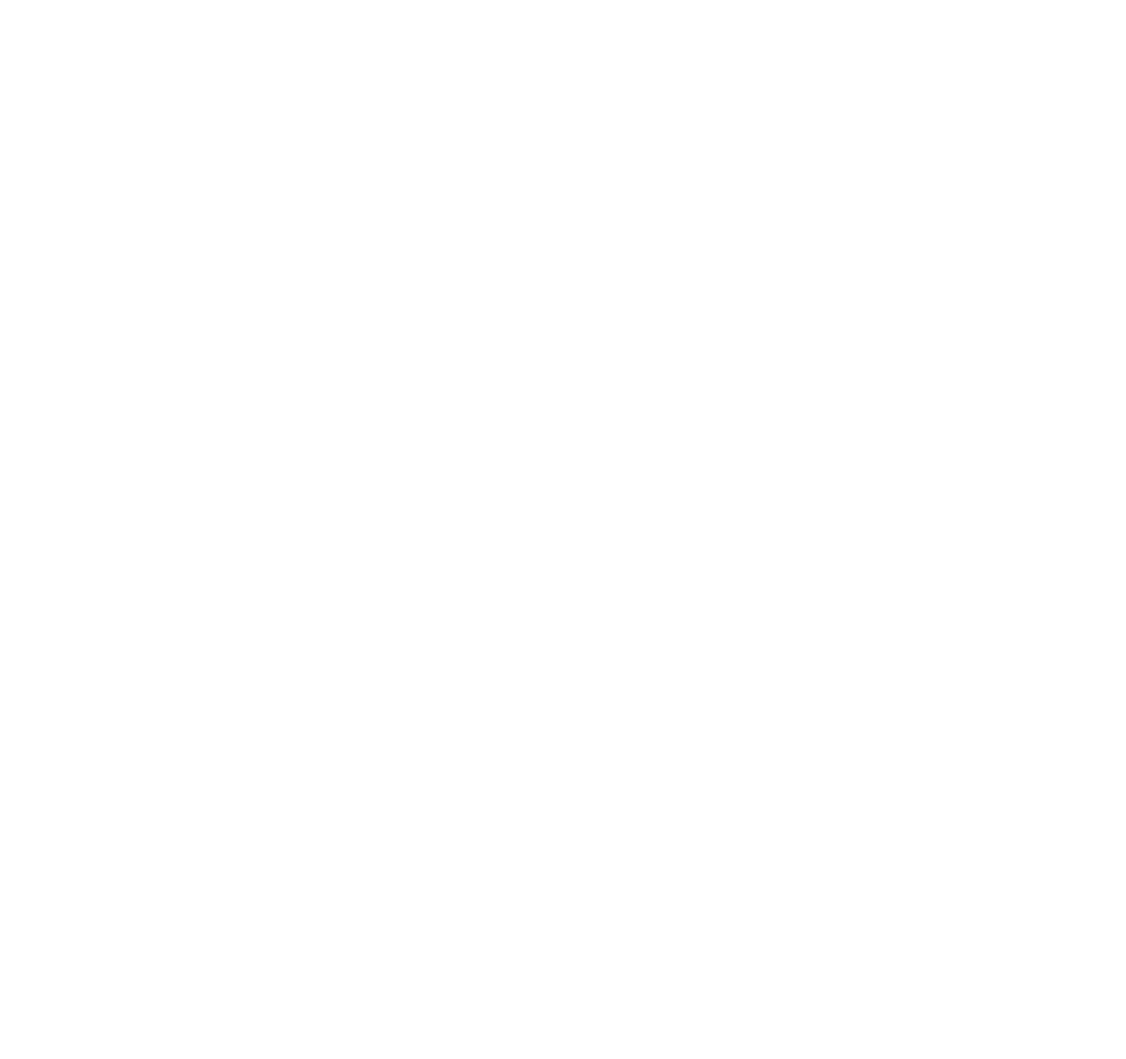
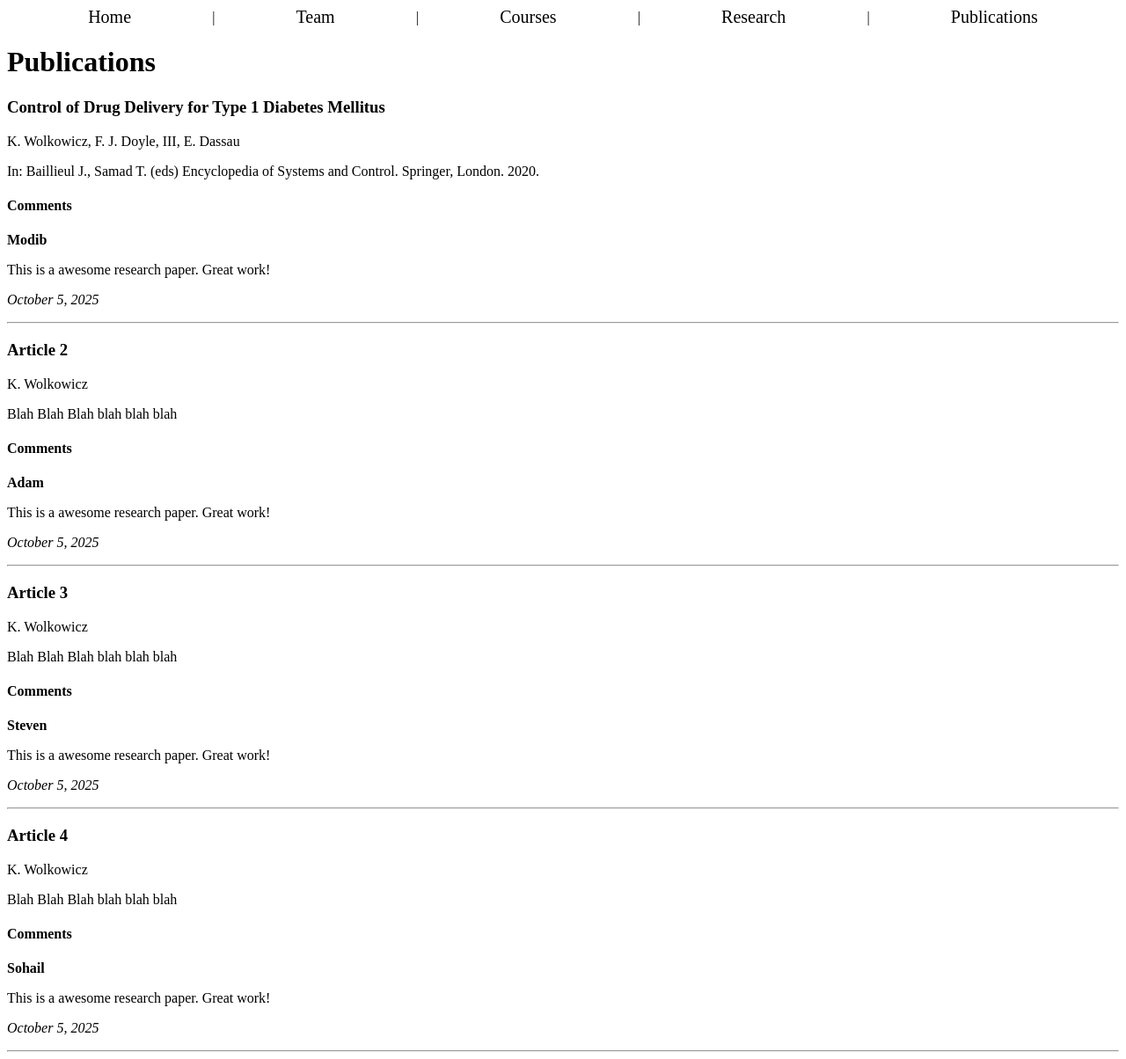
Before and after one commit to adamprinciotta/Wolkowicz-Workspace, a plain HTML site: page publications.html in a window 1280 px wide. Shown: the whole page at 88% size. Before the commit the page ends 800 px from the top, so only its background shows below. Drawn offline with Linux system fonts and the light colour scheme.

Commit message:
publications html code

```diff
--- a/publications.html
+++ b/publications.html
@@ -3,11 +3,111 @@
     <head>
         <meta charset="utf-8">
         <meta http-equiv="X-UA-Compatible" content="IE=edge">
-        <title></title>
-        <meta name="description" content="">
+        <title>Publications - Dr. Wolkowicz Lab</title>
+        <meta name="description" content="Publications from Dr. Wolkowicz's research lab">
         <meta name="viewport" content="width=device-width, initial-scale=1">
         <link rel="stylesheet" href="./styles.css">
     </head>
     <body>
+        <section class="nav">
+            <a href="home.html">Home</a> |
+            <a href="team.html">Team</a> |
+            <a href="courses.html">Courses</a> |
+            <a href="projects.html">Research</a> |
+            <a href="publications.html">Publications</a>
+        </section>
+
+        <h1>Publications</h1>
+
+        <section class="pub-container">
+            <div class="pub-item">
+                <h3>Control of Drug Delivery for Type 1 Diabetes Mellitus</h3>
+                <p class="authors">K. Wolkowicz, F. J. Doyle, III, E. Dassau</p>
+                <p class="pub-details">
+                    In: Baillieul J., Samad T. (eds) Encyclopedia of Systems and Control. Springer, London. 2020.
+                </p>
+
+                <div class="comments-section">
+                    <h4>Comments</h4>
+                    <div class="comments-list">
+                        <div class="comment">
+                            <p class="comment-author"><strong>Modib</strong></p>
+                            <p class="comment-text">This is a awesome research paper. Great work!</p>
+                            <p class="comment-date"><em>October 5, 2025</em></p>
+                        </div>
+                    </div>
+                </div>
+            </div>
+        </section>
+
+        <hr>
+
+        <section class="pub-container">
+            <div class="pub-item">
+                <h3>Article 2</h3>
+                <p class="authors">K. Wolkowicz</p>
+                <p class="pub-details">
+                    Blah Blah Blah blah blah blah
+                </p>
+
+                <div class="comments-section">
+                    <h4>Comments</h4>
+                    <div class="comments-list">
+                        <div class="comment">
+                            <p class="comment-author"><strong>Adam</strong></p>
+                            <p class="comment-text">This is a awesome research paper. Great work!</p>
+                            <p class="comment-date"><em>October 5, 2025</em></p>
+                        </div>
+                    </div>
+                </div>
+            </div>
+        </section>
+
+        <hr>
+
+        <section class="pub-container">
+            <div class="pub-item">
+                <h3>Article 3</h3>
+                <p class="authors">K. Wolkowicz</p>
+                <p class="pub-details">
+                    Blah Blah Blah blah blah blah
+                </p>
+
+                <div class="comments-section">
+                    <h4>Comments</h4>
+                    <div class="comments-list">
+                        <div class="comment">
+                            <p class="comment-author"><strong>Steven</strong></p>
+                            <p class="comment-text">This is a awesome research paper. Great work!</p>
+                            <p class="comment-date"><em>October 5, 2025</em></p>
+                        </div>
+                    </div>
+                </div>
+            </div>
+        </section>
+
+        <hr>
+
+        <section class="pub-container">
+            <div class="pub-item">
+                <h3>Article 4</h3>
+                <p class="authors">K. Wolkowicz</p>
+                <p class="pub-details">
+                    Blah Blah Blah blah blah blah
+                </p>
+                <div class="comments-section">
+                    <h4>Comments</h4>
+                    <div class="comments-list">
+                        <div class="comment">
+                            <p class="comment-author"><strong>Sohail</strong></p>
+                            <p class="comment-text">This is a awesome research paper. Great work!</p>
+                            <p class="comment-date"><em>October 5, 2025</em></p>
+                        </div>
+                    </div>
+                </div>
+            </div>
+        </section>
+
+        <hr>
     </body>
 </html>
```
